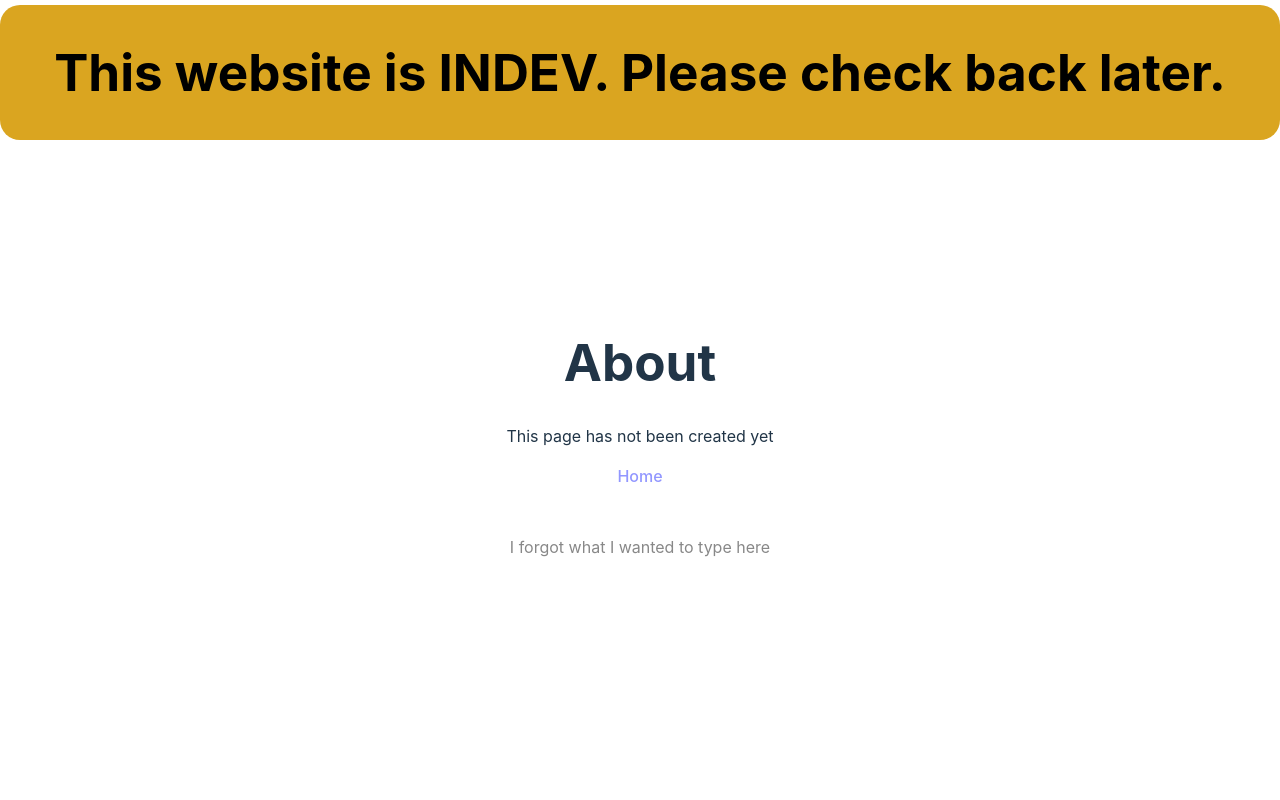
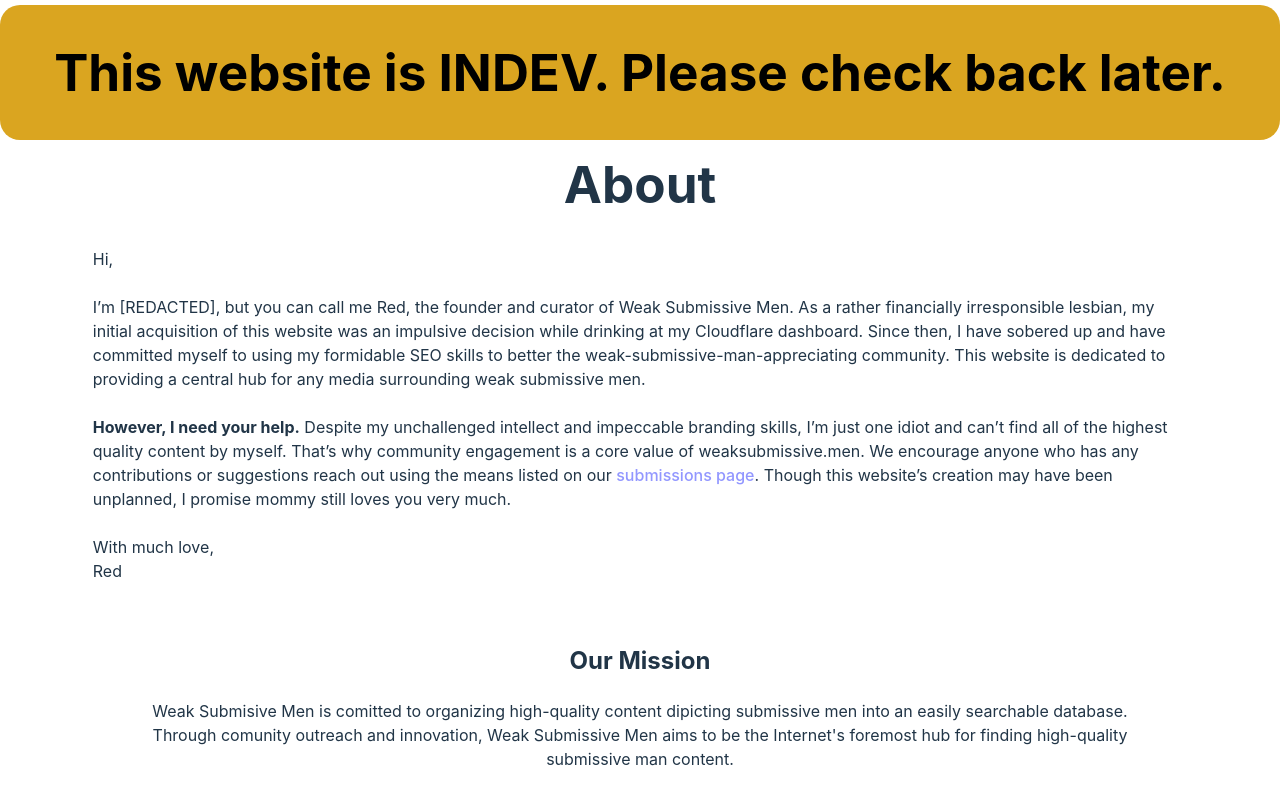
Before and after one commit to Dessie-xyz/willmenwork, a React (Vite) app: page /about in a window 1280 px wide. Shown: the top 800 px of the page. Built offline with nearby package versions, Linux system fonts and the light colour scheme.

Commit message:
About us init

```diff
--- a/src/react-app/App.tsx
+++ b/src/react-app/App.tsx
@@ -13,7 +13,7 @@ function App() {
 			<div style={{backgroundColor:"GoldenRod", borderRadius:"20px", position:"fixed",top:"5px",right:"0px",left:"0px"}}>
         	    <h1 style={{color:"black", padding:"5px"}}>This website is INDEV. Please check back later.</h1>
         	</div>
-			<div style={{paddingTop:"75px", paddingBottom:"15px"}}>
+			<div style={{paddingTop:"90px", paddingBottom:"15px"}}>
 				<Routes>
 					<Route path="/" element={<Home/>}/>
 					<Route path="/about" element={<About />}/>
--- a/src/react-app/pages/About.tsx
+++ b/src/react-app/pages/About.tsx
@@ -5,11 +5,18 @@ const Header = () => {
     <div>
       <div style={{ textAlign: "center" }}>
         <h1>About</h1>
-        <p>This page has not been created yet</p>
+        <p style={{textAlign:"left", paddingLeft:"5%", paddingRight:"5%"}}>Hi,<br/><br/>
+        I’m [REDACTED], but you can call me Red, the founder and curator of Weak Submissive Men. As a rather financially irresponsible lesbian, my initial acquisition of this website was an impulsive decision while drinking at my Cloudflare dashboard. Since then, I have sobered up and have committed myself to using my formidable SEO skills to better the weak-submissive-man-appreciating community. This website is dedicated to providing a central hub for any media surrounding weak submissive men.<br/><br/>
+        <b>However, I need your help.</b> Despite my unchallenged intellect and impeccable branding skills, I’m just one idiot and can’t find all of the highest quality content by myself. That’s why community engagement is a core value of weaksubmissive.men. We encourage anyone who has any contributions or suggestions reach out using the means listed on our <Link to="/submit">submissions page</Link>. Though this website’s creation may have been unplanned, I promise mommy still loves you very much.
+        <br/><br/>
+        With much love,
+        <br />Red</p><br/>
+        <h2>Our Mission</h2>
+        <p style={{paddingLeft:"7.5%", paddingRight:"7.5%"}}>Weak Submisive Men is comitted to organizing high-quality content dipicting submissive men into an easily searchable database. Through comunity outreach and innovation, Weak Submissive Men aims to be the Internet's foremost hub for finding high-quality submissive man content.</p><br/><hr/>
         <nav>
           <ul style={{ listStyleType: "none", padding: 0 }}>
             <li>
-              <Link to="/">Home</Link>
+              <Link to="/">View Homepage</Link>
             </li>
           </ul>
         </nav>
--- a/src/react-app/pages/Home.tsx
+++ b/src/react-app/pages/Home.tsx
@@ -13,10 +13,16 @@ const Home = () => {
         <nav>
           <ul style={{ listStyleType: "none", padding: 0 }}>
             <li>
+              <button onClick={() => notImplRef.current?.showNotImplDialog()}>Browse (TODO)</button>
+            </li>
+            <li>
+              <button onClick={() => notImplRef.current?.showNotImplDialog()}>Collections (TODO)</button>
+            </li>
+            <li>
               <button onClick={() => navFren("/about")}>About Us</button>
             </li>
             <li>
-              <button onClick={() => notImplRef.current?.showNotImplDialog()}>Contribute!</button>
+              <button onClick={() => notImplRef.current?.showNotImplDialog()}>Contribute! (TODO)</button>
             </li>
           </ul>
           <NotImplemented ref={notImplRef} />
--- a/src/react-app/pages/NotFound.tsx
+++ b/src/react-app/pages/NotFound.tsx
@@ -16,7 +16,7 @@ const Header = () => {
         </nav>
         <figure>
           <img src="https://c.tenor.com/lMpaVEufHsYAAAAd/tenor.gif" alt='An anthropomorphic cat character looking around in distress. The image is captioned "w-where are all the m-men?? i need men!"'/>
-          <figcaption><a href="https://tenor.com/view/boykisser-meme-gif-10721481181001359046">Image posted to Tenor.com by boykisser2.</a></figcaption>
+          <figcaption><a href="https://tenor.com/view/boykisser-meme-gif-10721481181001359046" referrerPolicy="no-referrer" target="_blank">Image posted to Tenor.com by boykisser2.</a></figcaption>
         </figure>
       </div>{" "}
     </div>
```
